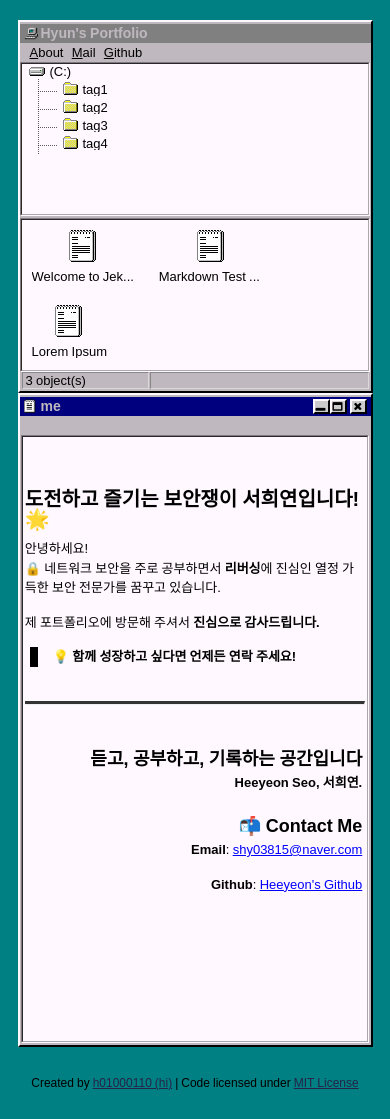
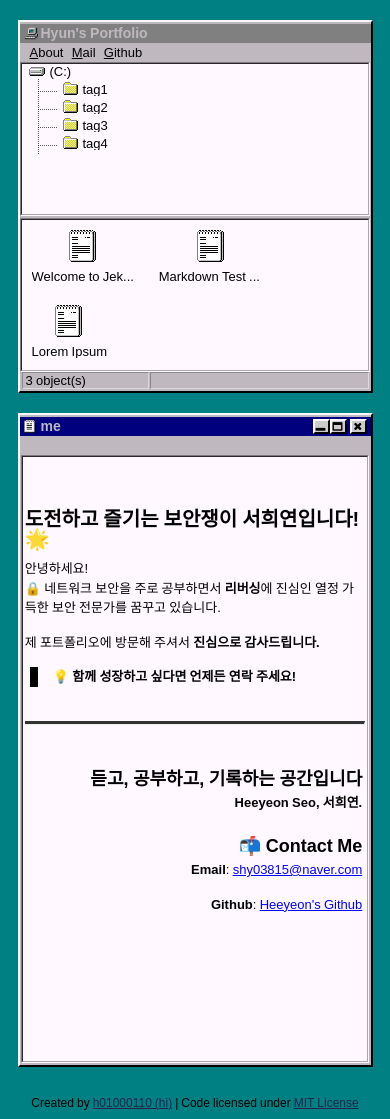
Before and after one commit to shyun03/shyun03.github.io, a Jekyll site: the page built from me/index.md, in a window 390 px wide. Built offline with Jekyll 4.4.1, drawn with Linux system fonts in a browser that asks for light colours; some web fonts are replaced.

Commit message:
set wr 900px

```diff
--- a/assets/css/002.css
+++ b/assets/css/002.css
@@ -353,9 +353,12 @@
 }
 
 @media only screen and (max-width: 900px) {
+    .wrapper{
+        width:90%
+    }
+
     .content {
-        width:90%;
-        margin: auto;
+        width:90%
     }
 }
 
```
Also changed, not shown: assets/css/001.css (+5 -2 lines).
